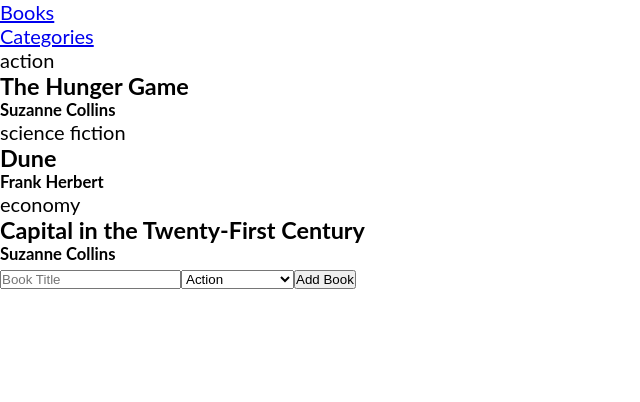
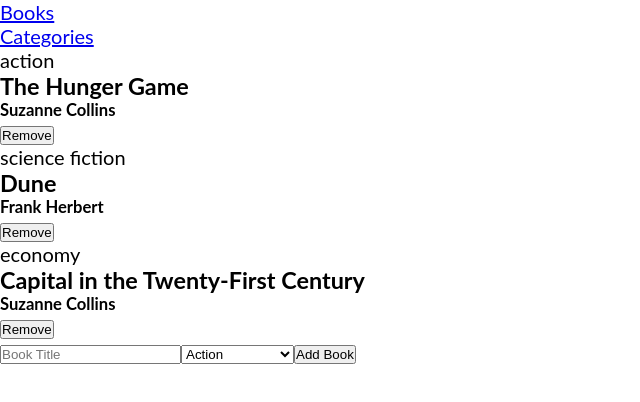
Before and after one commit to Bondok6/book-store, a React (Create React App) app: page / in a window 1280 px wide. Shown: the top 402 px of the page, without its empty margins (0-640 px from the left). Built offline with nearby package versions, Linux system fonts and the light colour scheme.

Commit message:
Add remove button for each book

```diff
--- a/src/components/BookItem.jsx
+++ b/src/components/BookItem.jsx
@@ -6,6 +6,7 @@
     <span>{category}</span>
     <h3>{title}</h3>
     <h5>{author}</h5>
+    <button type="button">Remove</button>
   </li>
 );
 
```
